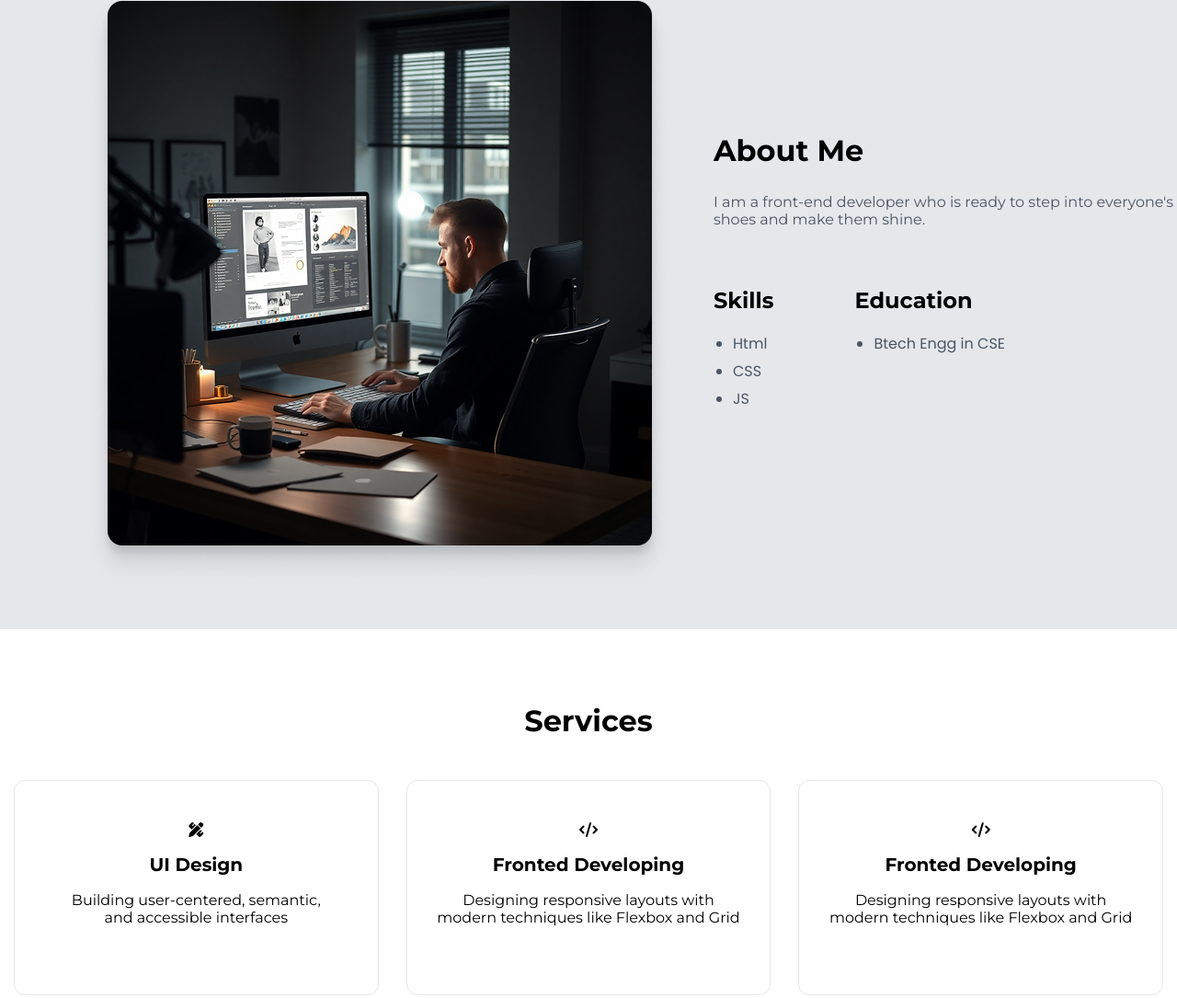
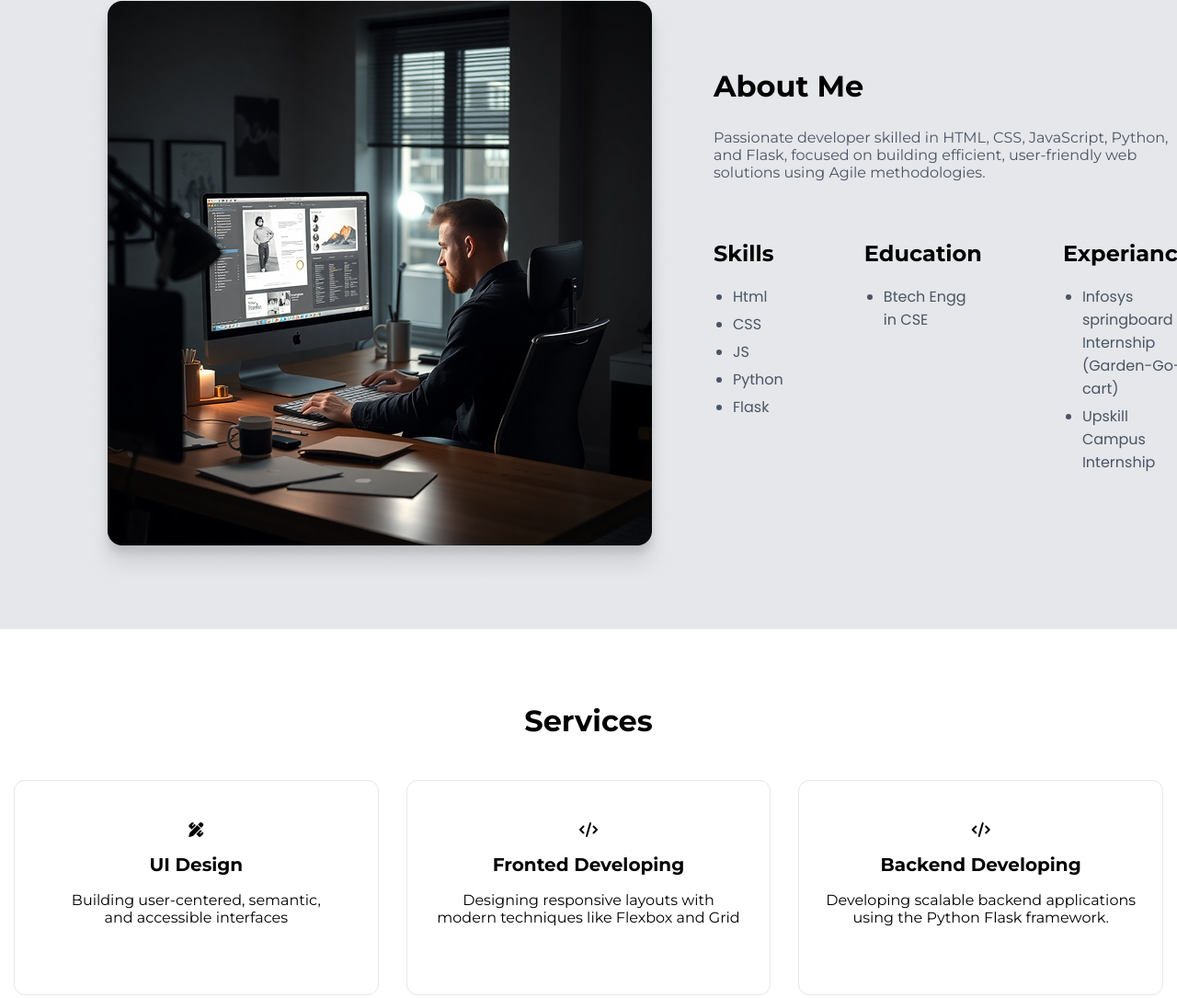
Before and after one commit to abdullaabdulraoof/portfolio, a plain HTML site: page index.html in a window 1280 px wide. Shown: the part 969-2054 px from the top of the page at 92% size. Drawn offline with Linux system fonts and the light colour scheme.

Commit message:
changes made

```diff
--- a/index.html
+++ b/index.html
@@ -5,6 +5,7 @@
     <meta charset="UTF-8">
     <meta name="viewport" content="width=device-width, initial-scale=1.0">
     <title>Abdulla Abdul Raoof</title>
+    <link rel="icon" type="image/x-icon" href="A">
     <link rel="stylesheet" href="style.css">
     <link rel="stylesheet" href="https://cdnjs.cloudflare.com/ajax/libs/font-awesome/6.4.2/css/all.min.css"
         integrity="sha512-...your-sha512-hash..." crossorigin="anonymous" referrerpolicy="no-referrer" />
@@ -47,7 +48,7 @@
         <div class="main">
             <h1 id="name">Hi, I’m Abdulla</h1>
             <div class="sub">
-                <p>Frontend Developer</p>
+                <p>Website Developer</p>
             </div>
             <div>
                 <a href="https://www.linkedin.com/in/abdullaabdulraoof/"><i class="fa-brands fa-linkedin"
@@ -68,7 +69,9 @@
             </div>
             <div class="about-writings">
                 <h1 style="margin-bottom: 27px;">About Me</h1>
-                <p class="about-writings-p" >I am a front-end developer who is ready to step into everyone's shoes and make them shine.</p>
+                <p class="about-writings-p" >Passionate developer skilled in HTML, CSS, JavaScript, Python, and Flask, focused on building efficient, user-friendly web solutions using Agile methodologies.
+
+                </p>
                 <div class="about-desc">
                     <div class="about-skill">
                         <h2>Skills</h2>
@@ -77,6 +80,8 @@
                             <li>Html</li>
                             <li>CSS</li>
                             <li>JS</li>
+                            <li>Python</li>
+                            <li>Flask</li>
                         </ul>
                     </div>
                     </div>
@@ -85,6 +90,15 @@
                         <div class="list">
                             <ul>
                                 <li>Btech Engg in CSE</li>
+                            </ul>
+                        </div>
+                    </div>
+                    <div class="about-experiance"       >
+                        <h2>Experiance</h2>
+                        <div class="list">
+                            <ul>
+                                <li>Infosys springboard <br>Internship <br>(Garden-Go-cart)</li>
+                                <li>Upskill Campus Internship</li>
                             </ul>
                         </div>
                     </div>
@@ -111,8 +125,8 @@
                 </div>
                 <div class="services-provide">
                     <i class="fa-solid fa-code" style="color: #000000;"></i>
-                    <h2>Fronted Developing</h2>
-                    <P>Designing responsive layouts with <br> modern techniques like Flexbox and Grid</P>
+                    <h2>Backend Developing</h2>
+                    <P>Developing scalable backend applications<br> using the Python Flask framework.</P>
                 </div>
 
 
--- a/style.css
+++ b/style.css
@@ -98,6 +98,9 @@ body{
     display:flex;
 }
 .about-education{
+    margin-left: 88px;
+}
+.about-experiance{
     margin-left: 88px;
 }
 .about-writings-p{
@@ -505,6 +508,7 @@ footer{
         margin-left: 28px;
     }
 
+
     .about-education {
         margin-left: 166px;
     }
```
Also changed, not shown: Abdulla Abdul Raoof.jpg (renamed from Copy of Dilotte Resume Template.docx_page-0001.jpg).
